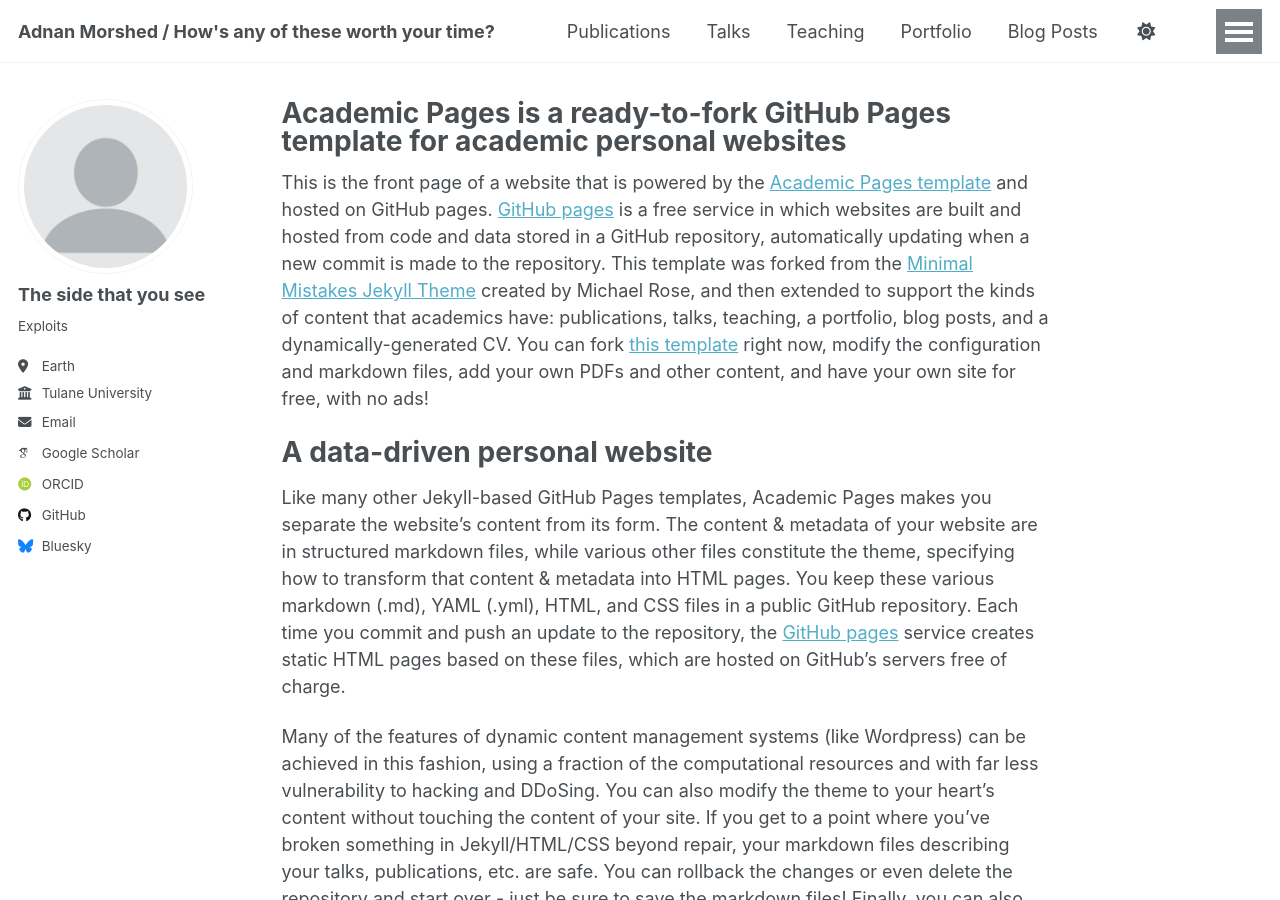
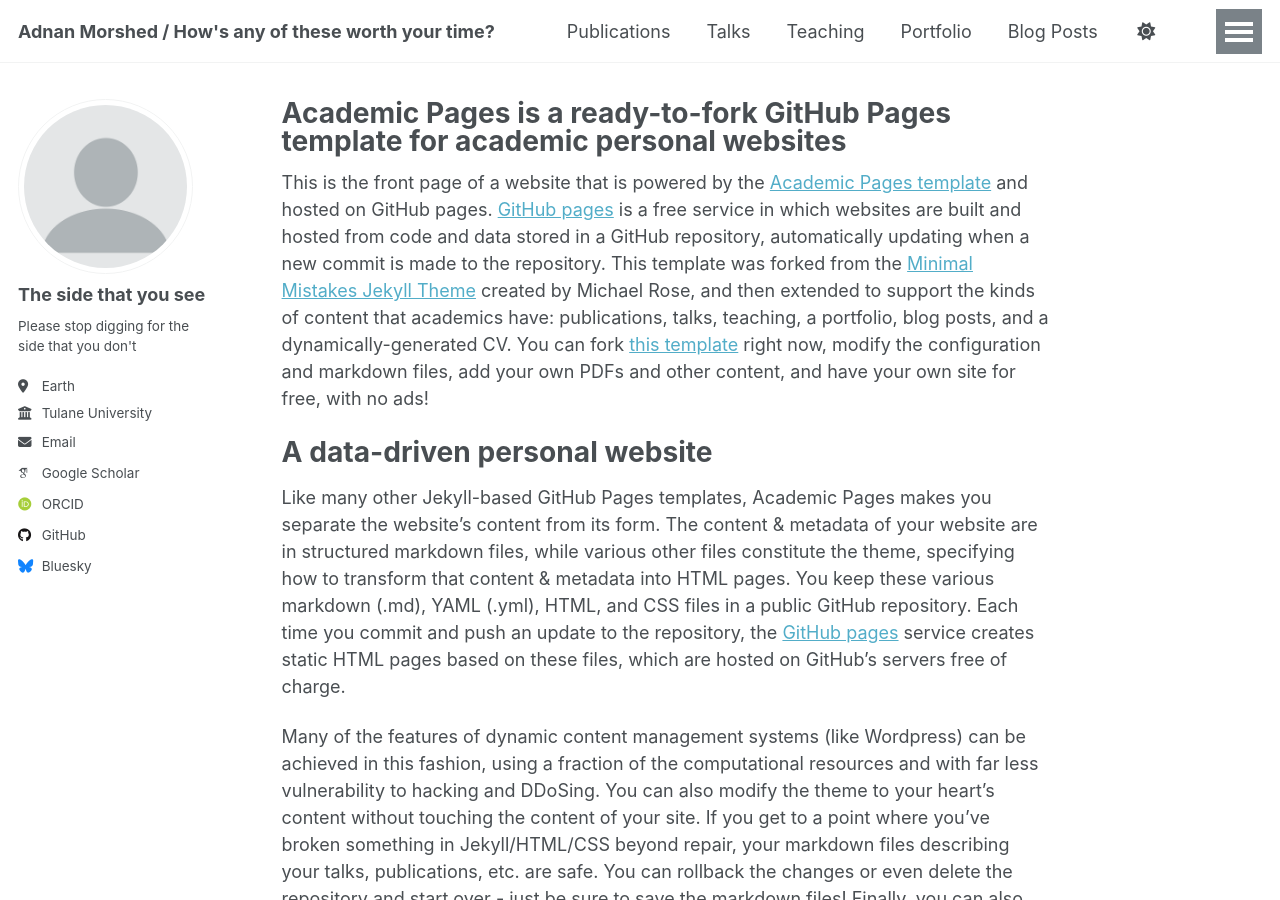
Before and after one commit to amorshed/amorshed.github.io, a Jekyll site: the page built from _pages/about.md, in a window 1280 px wide and 900 px high. Built offline with Jekyll 4.4.1, drawn with Linux system fonts in a browser that asks for light colours; some web fonts are replaced.

Commit message:
Update _config.yml
Iterations

```diff
--- a/_config.yml
+++ b/_config.yml
@@ -25,7 +25,7 @@ author:
   avatar           : "profile.png"
   name             : "The side that you see"
   pronouns         : # example: "she/her"
-  bio              : "Exploits"
+  bio              : "Please stop digging for the side that you don't"
   location         : "Earth"
   employer         : "Tulane University"
   uri              : # URL
```
